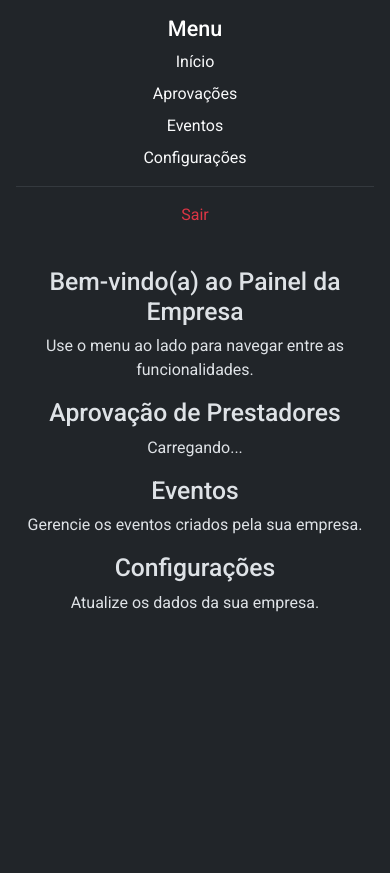
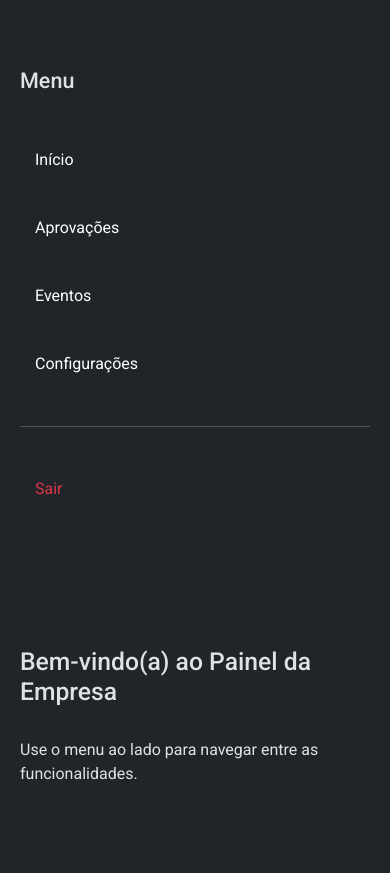
Before and after one commit to YgorPachiega/project2, a website: page public/empresas/painel_empresas.html in a window 390 px wide. Before the commit the page ends 844 px from the top, so only its background shows below. Drawn offline with nearby package versions, Linux system fonts and the light colour scheme; a script that the page names is missing.

Commit message:
Alteracoes de adequeacao do css e sidebar

```diff
--- a/public/empresas/painel_empresas.html
+++ b/public/empresas/painel_empresas.html
@@ -1,5 +1,6 @@
 <!DOCTYPE html>
 <html lang="pt-br" data-bs-theme="dark">
+
 <head>
   <meta charset="UTF-8">
   <meta name="viewport" content="width=device-width, initial-scale=1.0">
@@ -10,19 +11,17 @@
 </head>
 
 <body>
-  <div class="container-fluid">
-    <div class="row">
-      <nav class="col-md-3 col-lg-2 d-md-block sidebar bg-dark text-white p-3">
-        <h4 class="text-white">Menu</h4>
-        <a href="#" onclick="mostrarSecao('inicio')" class="d-block mb-2 text-decoration-none text-light">Início</a>
-        <a href="#" onclick="mostrarSecao('aprovacoes')" class="d-block mb-2 text-decoration-none text-light">Aprovações</a>
-        <a href="#" onclick="mostrarSecao('eventos')" class="d-block mb-2 text-decoration-none text-light">Eventos</a>
-        <a href="#" onclick="mostrarSecao('configuracoes')" class="d-block mb-2 text-decoration-none text-light">Configurações</a>
-        <hr class="text-secondary">
-        <a href="#" onclick="logout()" class="d-block text-decoration-none text-danger">Sair</a>
-      </nav>
+  <div class="sidebar">
+    <h4>Menu</h4>
+    <a href="#" onclick="mostrarSecao('inicio')">Início</a>
+    <a href="#" onclick="mostrarSecao('aprovacoes')">Aprovações</a>
+    <a href="#" onclick="mostrarSecao('eventos')">Eventos</a>
+    <a href="#" onclick="mostrarSecao('configuracoes')">Configurações</a>
+    <hr>
+    <a href="#" class="text-danger" onclick="logout()">Sair</a>
+  </div>
 
-      <main class="col-md-9 ms-sm-auto col-lg-10 main-content p-4">
+  <div class="main-content">
     <section id="inicio">
       <h2>Bem-vindo(a) ao Painel da Empresa</h2>
       <p>Use o menu ao lado para navegar entre as funcionalidades.</p>
@@ -37,15 +36,16 @@
 
     <section id="eventos" class="hidden">
       <h2>Eventos</h2>
+      <div id="conteudo-eventos">
         <p>Gerencie os eventos criados pela sua empresa.</p>
+        <a href="../empresas/eventos.html" class="btn btn-success">Abrir Gerenciador de Eventos</a>
+      </div>
     </section>
 
     <section id="configuracoes" class="hidden">
       <h2>Configurações</h2>
       <p>Atualize os dados da sua empresa.</p>
     </section>
-      </main>
-    </div>
   </div>
 
   <script src="https://cdn.jsdelivr.net/npm/bootstrap@5.3.2/dist/js/bootstrap.bundle.min.js"></script>
@@ -88,7 +88,6 @@
           return;
         }
 
-        // Verifica se o campo empresaId ou empresaNome existe
         if (!perfil.empresaId) {
           alert("Empresa não vinculada. Faça login novamente.");
           sessionStorage.clear();
@@ -96,7 +95,6 @@
           return;
         }
 
-        // Buscar o nome da empresa no backend (API de empresas)
         const empresaResponse = await fetch(`https://app-qreader.onrender.com/api/empresas/by-user/${perfil.id}`);
         const empresa = empresaResponse.ok ? await empresaResponse.json() : null;
 
@@ -108,6 +106,7 @@
         }
 
         sessionStorage.setItem("empresaNome", empresa.nome);
+        sessionStorage.setItem("empresaId", empresa.id);
         console.log("Empresa carregada no sessionStorage:", empresa.nome);
 
       } catch (error) {
@@ -134,7 +133,7 @@
     }
 
     function mostrarSecao(secao) {
-      document.querySelectorAll('main section').forEach(s => s.classList.add('hidden'));
+      document.querySelectorAll('.main-content section').forEach(s => s.classList.add('hidden'));
       document.getElementById(secao).classList.remove('hidden');
 
       if (secao === 'aprovacoes') {
@@ -146,7 +145,7 @@
       const empresaId = sessionStorage.getItem('empresaId');
 
       if (!empresaId) {
-        document.getElementById('lista-aprovacoes').innerHTML = `<p>Erro: nome da empresa não encontrado.</p>`;
+        document.getElementById('lista-aprovacoes').innerHTML = `<p>Erro: empresa não encontrada.</p>`;
         return;
       }
 
@@ -231,4 +230,5 @@
     };
   </script>
 </body>
+
 </html>
--- a/public/styles.css
+++ b/public/styles.css
@@ -1,36 +1,59 @@
 @import url('https://fonts.googleapis.com/css2?family=Roboto:wght@400;500;700&display=swap');
 
-/* Estilos responsivos para câmera */
-@media (max-width: 768px) {
-  #camera-feed {
-    width: 100%;
-    border-radius: 0;
-  }
+/* ====== Sidebar ====== */
+.sidebar {
+  width: 250px;
+  height: 100vh;
+  position: fixed;
+  background-color: #212529;
+  padding: 20px;
 }
 
-@media (min-width: 769px) {
-  #camera-feed {
-    width: 50%;
-    margin: 0 auto;
-  }
+.sidebar h4 {
+  margin-bottom: 20px;
 }
 
+.sidebar a {
+  color: white;
+  padding: 10px 15px;
+  display: block;
+  border-radius: 5px;
+  text-decoration: none;
+  transition: background-color 0.2s;
+}
+
+.sidebar a:hover {
+  background-color: #343a40;
+}
+
+.sidebar a.text-danger:hover {
+  background-color: #ff4d4d;
+}
+
+/* ====== Layout com Sidebar ====== */
 body {
   font-family: 'Roboto', sans-serif;
   margin: 0;
   padding: 0;
-  text-align: center;
+  margin-left: 250px;
 }
 
-/* Botão fixo de retorno */
-#return-home-btn {
-  position: fixed;
-  top: 20px;
-  right: 20px;
-  z-index: 9999;
+.main-content {
+  padding: 20px;
 }
 
-/* Cartões reutilizáveis */
+@media (max-width: 768px) {
+  .sidebar {
+    position: relative;
+    width: 100%;
+    height: auto;
+  }
+  body {
+    margin-left: 0;
+  }
+}
+
+/* ====== Cards ====== */
 .card {
   border: 1px solid var(--pico-border-color);
   border-radius: 8px;
@@ -50,12 +73,30 @@ body {
   margin-top: 10px;
 }
 
-/* Elementos de vídeo */
-#video-container {
-  display: none;
+/* ====== Câmera Responsiva ====== */
+@media (max-width: 768px) {
+  #camera-feed {
+    width: 100%;
+    border-radius: 0;
+  }
 }
 
-/* Mensagens */
+@media (min-width: 769px) {
+  #camera-feed {
+    width: 50%;
+    margin: 0 auto;
+  }
+}
+
+/* ====== Botão de Retorno Fixo ====== */
+#return-home-btn {
+  position: fixed;
+  top: 20px;
+  right: 20px;
+  z-index: 9999;
+}
+
+/* ====== Mensagens ====== */
 .loading-message,
 .error-message {
   text-align: center;
@@ -68,13 +109,13 @@ body {
   color: red;
 }
 
-/* Título principal */
+/* ====== Título Principal ====== */
 h1 {
   text-align: center;
   margin-top: 50px;
 }
 
-/* Formulários (mantendo Pico) */
+/* ====== Formulários ====== */
 form.custom-form {
   max-width: 400px;
   margin: 0 auto;
@@ -88,14 +129,23 @@ form.custom-form {
   margin-bottom: 30px;
 }
 
-/* Inputs (quando necessário customizar) */
+/* Inputs */
 input[type="text"],
 input[type="password"],
 select {
   font-family: 'Roboto', sans-serif;
 }
 
-/* Botão (em caso de sobrescrita) */
+/* Botões */
 button {
   font-family: 'Roboto', sans-serif;
 }
+
+/* ====== Utilitários ====== */
+.hidden {
+  display: none !important;
+}
+
+.table {
+  text-align: left;
+}
```
Lines whose indentation alone changed are shown as unchanged.
